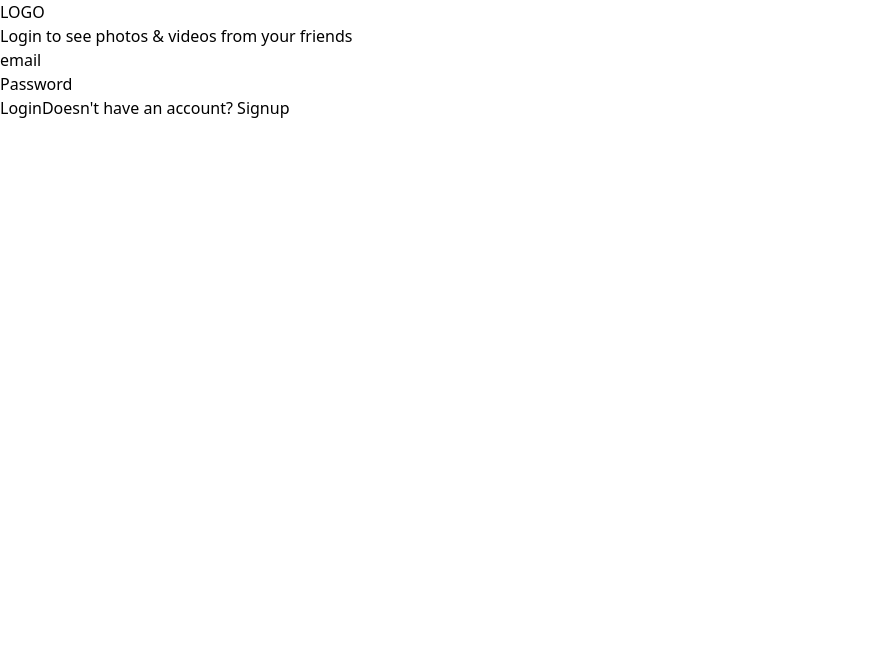
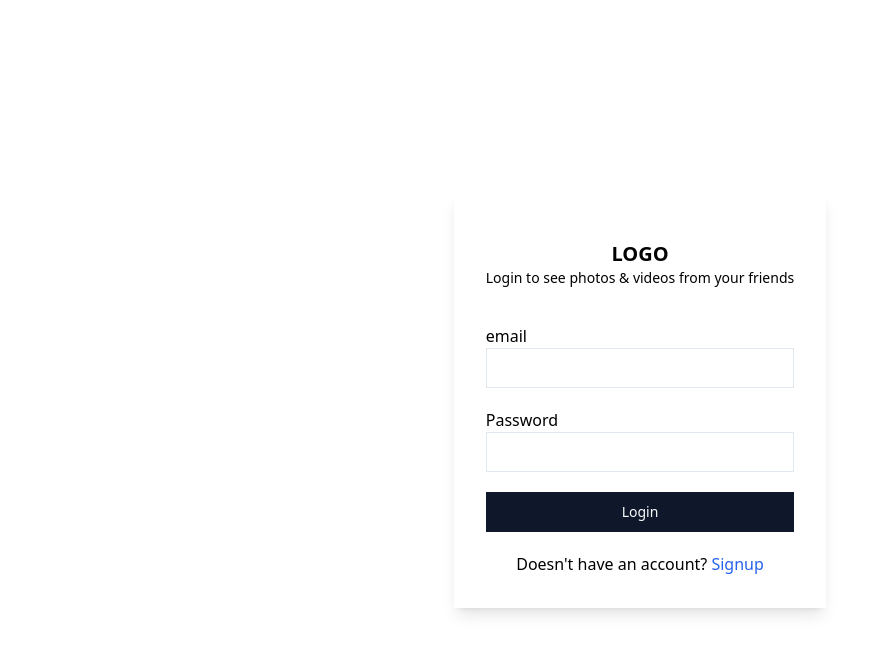
Before and after one commit to ayushprog1/instagram, a React (Vite) app in the folder frontend/: page /login in a window 1280 px wide. Shown: the top 654 px of the page, without its empty margins (0-885 px from the left). Built offline with nearby package versions, Linux system fonts and the light colour scheme.

Commit message:
tailwind solve css

```diff
--- a/frontend/tailwind.config.js
+++ b/frontend/tailwind.config.js
@@ -2,7 +2,11 @@
 import tailwindcssAnimate from 'tailwindcss-animate';
 export default {
     darkMode: ["class"],
-    content: [],
+    content: [
+      './pages/**/*.{js,jsx}',
+      './components/**/*.{js,jsx}',
+      './app/**/*.{js,jsx}',
+      './src/**/*.{js,jsx}',],
   theme: {
   	extend: {
   		borderRadius: {
```
